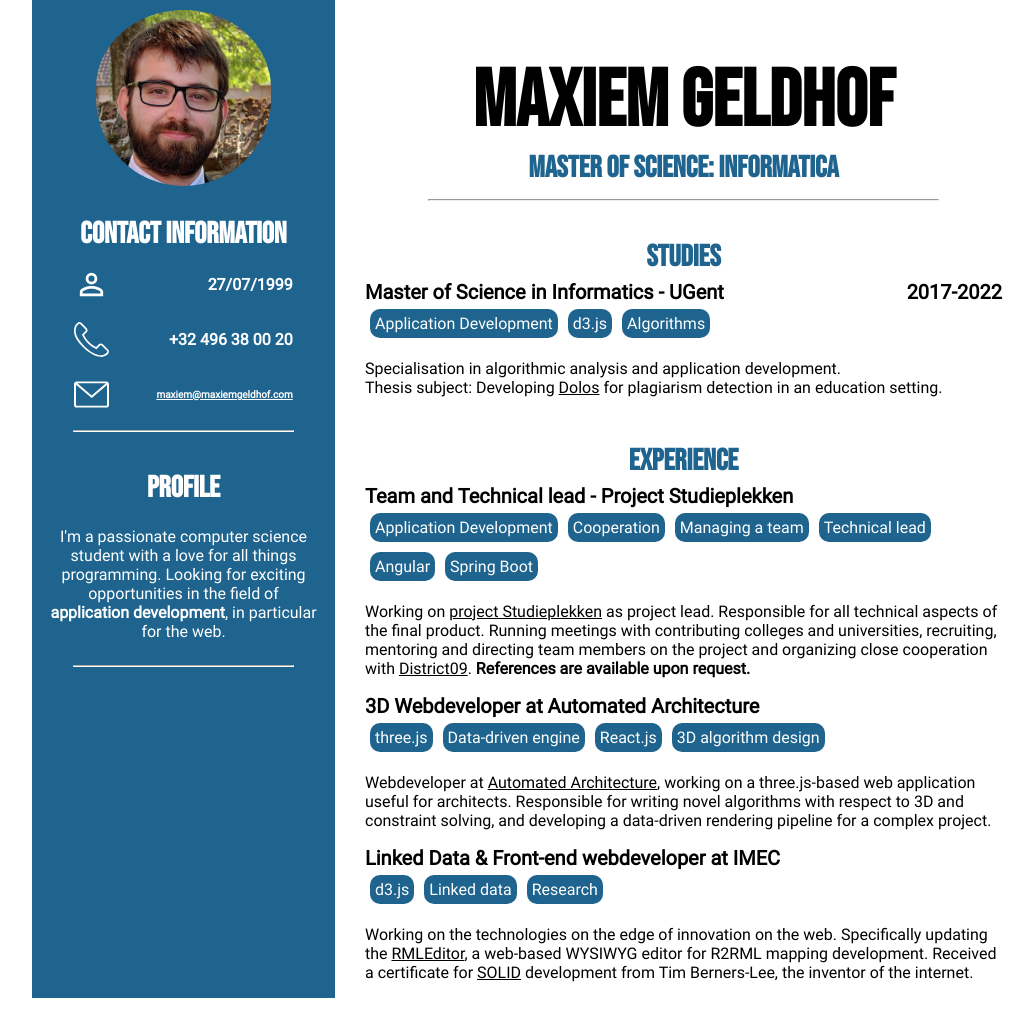
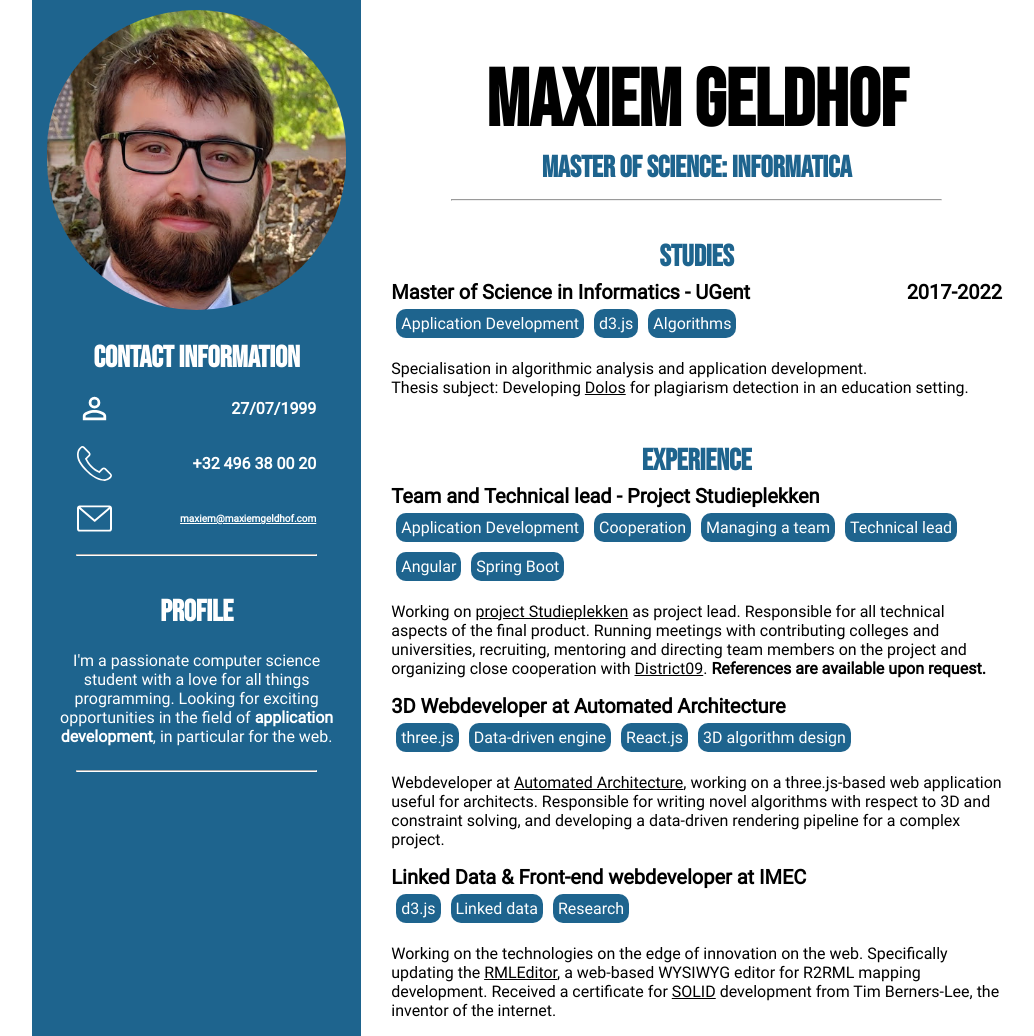
Before and after one commit to AurisAudentis/CV, a plain HTML site: page index.html in a window 1280 px wide. Shown: the whole page, without its empty margins (108-1142 px from the left). Before the commit the page ends 998 px from the top, so only its background shows below. Drawn offline with Linux system fonts and the light colour scheme.

Commit message:
fixing picture

```diff
--- a/main.css
+++ b/main.css
@@ -46,7 +46,9 @@ a {
 }
 
 .profile-picture {
-    height: 22vh;
+    height: 300px;
+    max-height: 25vw;
+    max-width: 25vw;
     border-radius: 250px;
     padding-top: 10px;
 }
```
